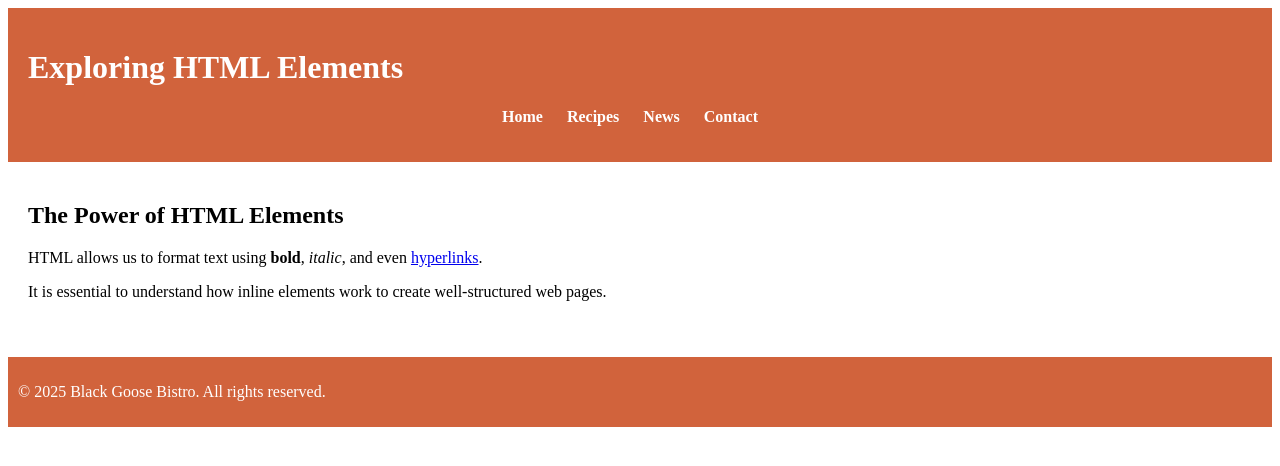
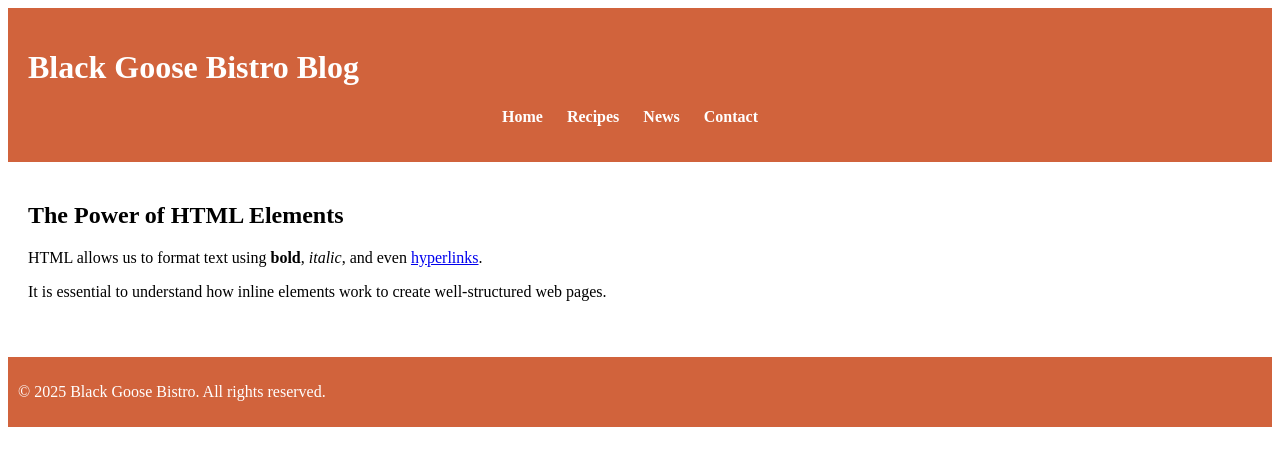
Before and after one commit to Valeria24s/fid, a plain HTML site: page bistro/inline.html in a window 1280 px wide. Drawn offline with Linux system fonts and the light colour scheme.

Commit message:
Add files via upload

```diff
--- a/bistro/inline.html
+++ b/bistro/inline.html
@@ -8,7 +8,7 @@
 </head>
 <body>
     <header>
-        <h1>Exploring HTML Elements</h1>
+        <h1>Black Goose Bistro Blog</h1>
         <nav>
             <ul>
                 <li><a href="index.html">Home</a></li>
```
